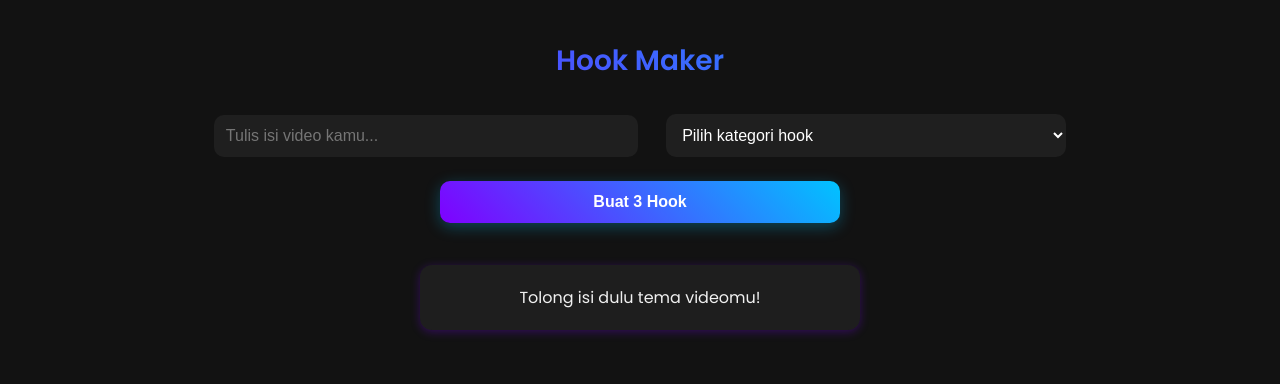
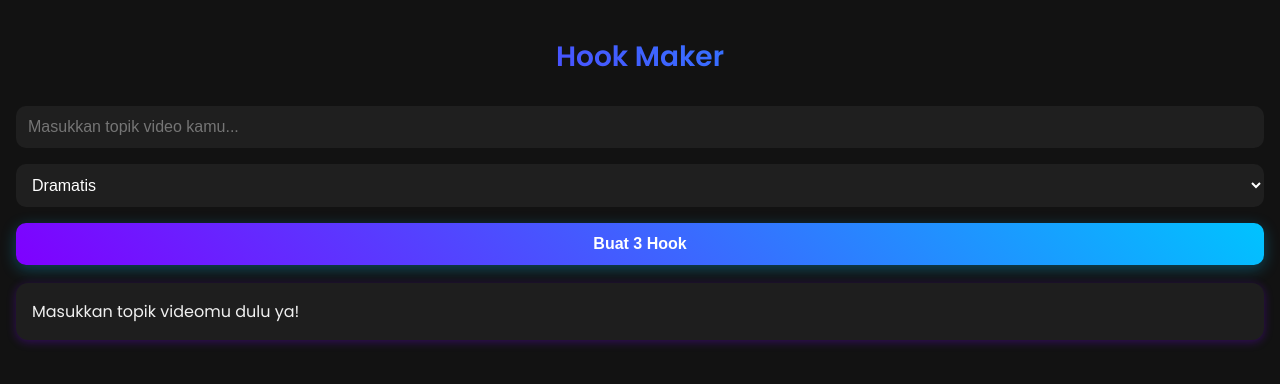
Before and after one commit to krisna13-13/Web-scrollX-landing, a plain HTML site: page Index.html in a window 1280 px wide. Both pictures are taken after a click on the button "Buat 3 Hook". Drawn offline with Linux system fonts and the light colour scheme.

Commit message:
Update Index.html

```diff
--- a/Index.html
+++ b/Index.html
@@ -1,4 +1,5 @@
-<!DOCTYPE html><html lang="id">
+<!DOCTYPE html>
+<html lang="id">
 <head>
   <meta charset="UTF-8">
   <title>Hook Maker</title>
@@ -13,7 +14,9 @@
       background-color: #121212;
       color: #f0f0f0;
       overflow: hidden;
-    }#splash {
+    }
+
+    #splash {
       position: absolute;
       width: 100%;
       height: 100%;
@@ -32,75 +35,61 @@
 
     #main-content {
       display: none;
-  text-align: center;
-  padding: 20px;
+      padding: 16px;
     }
 
     #header {
       font-size: 28px;
       font-weight: 700;
+      text-align: center;
       margin: 20px 0;
       background: linear-gradient(45deg, #7F00FF, #00C3FF);
       -webkit-background-clip: text;
       -webkit-text-fill-color: transparent;
-  animation: fadeSlideDown 1s ease-out;
     }
 
-select, input, button {
+    input, select, button {
+      width: 100%;
       padding: 12px;
-  margin: 12px;
+      margin: 8px 0;
       font-size: 16px;
-  width: 90%;
-  max-width: 400px;
       border-radius: 10px;
       border: none;
-  outline: none;
+      box-sizing: border-box;
     }
-select, input {
+
+    input, select {
       background: #1f1f1f;
-  color: white;
+      color: #fff;
     }
+
     button {
       background: linear-gradient(45deg, #7F00FF, #00C3FF);
       color: white;
       font-weight: bold;
       cursor: pointer;
       box-shadow: 0 4px 15px rgba(0, 195, 255, 0.3);
-  transition: transform 0.3s;
-}
-button:hover {
-  transform: scale(1.05);
     }
 
-#result {
-  margin-top: 20px;
-  display: flex;
-  flex-direction: column;
-  align-items: center;
-}
     .hook {
       background: #1e1e1e;
-  margin: 10px;
-  padding: 20px;
+      margin: 10px 0;
+      padding: 16px;
       border-radius: 12px;
+      position: relative;
       box-shadow: 0 2px 10px rgba(127, 0, 255, 0.3);
-  width: 90%;
-  max-width: 400px;
-  position: relative;
-  opacity: 0;
-  animation: fadeIn 1s forwards;
     }
 
     .copy-btn {
       position: absolute;
-  top: 10px;
-  right: 10px;
+      top: 8px;
+      right: 8px;
       background: linear-gradient(45deg, #7F00FF, #00C3FF);
       color: white;
       border: none;
-  padding: 5px 10px;
+      padding: 6px 10px;
       font-size: 12px;
-  border-radius: 5px;
+      border-radius: 6px;
       cursor: pointer;
     }
 
@@ -113,93 +102,138 @@ button:hover {
       border-radius: 20px;
       font-weight: bold;
       display: none;
-  animation: slideUp 0.5s;
     }
 
     @keyframes fadeIn {
       from { opacity: 0; }
       to { opacity: 1; }
     }
+
     @keyframes fadeOut {
       from { opacity: 1; }
       to { opacity: 0; visibility: hidden; }
     }
-@keyframes slideUp {
-  from { transform: translateY(100px); opacity: 0; }
-  to { transform: translateY(0); opacity: 1; }
+
+    @media (max-width: 600px) {
+      #header { font-size: 24px; }
     }
-@keyframes fadeSlideDown {
-  0% { opacity: 0; transform: translateY(-20px); }
-  100% { opacity: 1; transform: translateY(0); }
-}
-
   </style>
 </head>
 <body>
+
 <div id="splash">
   <h1>Hook Maker</h1>
 </div>
+
 <div id="main-content">
-  <div id="header">Hook Maker</div>  <input type="text" id="videoTopic" placeholder="Tulis isi video kamu...">
-  <select id="category">
-    <option value="umum">Pilih kategori hook</option>
-    <option value="edukasi">Edukasi</option>
-    <option value="hiburan">Hiburan</option>
-    <option value="bisnis">Bisnis</option>
-    <option value="misteri">Misteri</option>
-    <option value="motivasi">Motivasi</option>
-    <option value="beauty">Kecantikan</option>
+  <div id="header">Hook Maker</div>
+
+  <input type="text" id="videoTopic" placeholder="Masukkan topik video kamu...">
+
+  <select id="style">
+    <option value="dramatis">Dramatis</option>
     <option value="clickbait">Clickbait</option>
+    <option value="edukatif">Edukasi</option>
+    <option value="inspiratif">Inspiratif</option>
+    <option value="lucu">Lucu</option>
+    <option value="kaget">Mengagetkan</option>
+    <option value="misterius">Misterius</option>
+    <option value="sad">Sedih & Relatable</option>
   </select>
-  <button onclick="generateHooks()">Buat 3 Hook</button>  <div id="result"></div>
+
+  <button onclick="generateHooks()">Buat 3 Hook</button>
+
+  <div id="result"></div>
   <div id="notif" class="notif">Hook berhasil disalin!</div>
-</div><script>
-const hookTemplates = {
-  umum: [
-    "Kalau kamu suka {topic}, kamu wajib lihat ini!",
-    "Gak banyak orang tahu tentang {topic}.",
-    "Tunggu sampai akhir kalau kamu penasaran soal {topic}!",
-    "Apa yang terjadi saat {topic}? Tonton sekarang!",
-    "Kenapa {topic} bisa bikin semua orang heboh?"
+</div>
+
+<script>
+const templates = {
+  dramatis: [
+    "Kalau kamu tahu soal {topic}, hidupmu gak akan sama lagi.",
+    "Ini bukan cuma tentang {topic}, ini tentang hidup dan mati!",
+    "Semua berubah sejak {topic} terjadi.",
+    "Waktu pertama kali aku dengar {topic}, aku langsung merinding!",
+    "Banyak yang mengabaikan {topic}, sampai akhirnya menyesal."
   ],
-  edukasi: [
-    "Fakta mengejutkan tentang {topic} yang jarang dibahas!",
-    "Bisa jadi kamu salah paham soal {topic} selama ini.",
-    "Yuk belajar soal {topic} dengan cara menyenangkan!"
+  clickbait: [
+    "Kamu nggak akan percaya apa yang terjadi setelah {topic}!",
+    "{topic}? Ini dia fakta yang bikin geleng-geleng kepala!",
+    "Jangan lanjut sebelum tahu tentang {topic} ini!",
+    "Orang-orang nggak sadar bahwa {topic} ini sangat penting.",
+    "Terungkap! Rahasia tersembunyi di balik {topic}!"
   ],
-  hiburan: [
-    "Siap-siap ngakak! {topic} ini lucu banget.",
-    "Kalau kamu bosan, {topic} ini wajib kamu lihat.",
-    "Gokil! {topic} ini pasti bikin hari kamu ceria."
+  edukatif: [
+    "Apa sebenarnya yang terjadi dengan {topic}?",
+    "Inilah alasan kenapa {topic} sangat penting untuk kita pelajari.",
+    "Fakta mengejutkan tentang {topic} yang jarang dibahas.",
+    "Yuk kita bedah bersama apa itu {topic}.",
+    "Gimana sih cara kerja {topic}? Yuk cari tahu!"
   ],
-  // tambahkan kategori lainnya di sini...
+  inspiratif: [
+    "Jangan pernah menyerah! Ini kisah tentang {topic}.",
+    "{topic} bisa jadi awal dari hidupmu yang luar biasa.",
+    "Kalau mereka bisa karena {topic}, kamu juga bisa!",
+    "{topic} bukan akhir segalanya. Ini awal baru.",
+    "Kisah ini akan menginspirasi kamu untuk terus maju: {topic}."
+  ],
+  lucu: [
+    "{topic} ini bikin ngakak sampe nangis!",
+    "Kalau kamu lagi badmood, lihat {topic} ini.",
+    "Nggak kuat! {topic} ini bener-bener absurd.",
+    "Satu kata buat {topic}: NGAKAK!",
+    "Kamu bakal senyum-senyum sendiri lihat {topic}."
+  ],
+  kaget: [
+    "Kamu nggak siap dengan apa yang akan terjadi di {topic}!",
+    "Plot twist-nya bener-bener gila di bagian {topic}!",
+    "Waktu {topic} muncul, semuanya berubah drastis.",
+    "Nggak ada yang nyangka ending dari {topic} begini.",
+    "Deg-degan banget pas {topic} muncul!"
+  ],
+  misterius: [
+    "Apa yang sebenarnya tersembunyi di balik {topic}?",
+    "Cerita tentang {topic} ini bikin bulu kuduk merinding!",
+    "Sampai sekarang, {topic} masih jadi misteri besar.",
+    "Banyak pertanyaan belum terjawab soal {topic}.",
+    "Mitos atau fakta? Temukan jawabannya di {topic}."
+  ],
+  sad: [
+    "Kadang hidup nggak adil... seperti cerita {topic}.",
+    "Nggak kuat lihat bagian {topic}-nya...",
+    "Ini bukan sekadar cerita. {topic} adalah kenyataan pahit.",
+    "Siap-siap baper lihat {topic}.",
+    "Satu cerita yang bikin hati tersentuh: {topic}."
+  ]
 };
 
 function generateHooks() {
   const topic = document.getElementById('videoTopic').value.trim();
-  const category = document.getElementById('category').value;
+  const style = document.getElementById('style').value;
   const resultDiv = document.getElementById('result');
   resultDiv.innerHTML = "";
 
   if (!topic) {
-    resultDiv.innerHTML = "<div class='hook'>Tolong isi dulu tema videomu!</div>";
+    resultDiv.innerHTML = "<div class='hook'>Masukkan topik videomu dulu ya!</div>";
     return;
   }
 
-  const templates = hookTemplates[category] || hookTemplates['umum'];
-  let used = [];
-  for (let i = 0; i < 3; i++) {
-    let idx;
-    do {
-      idx = Math.floor(Math.random() * templates.length);
-    } while (used.includes(idx));
-    used.push(idx);
+  const hooks = templates[style];
+  const used = new Set();
 
-    const text = templates[idx].replace("{topic}", topic);
-    const hookElement = document.createElement('div');
-    hookElement.className = 'hook';
-    hookElement.innerHTML = `${text}<button class="copy-btn" onclick="copyToClipboard('${text.replace(/'/g, "\\'")}')">Copy</button>`;
-    resultDiv.appendChild(hookElement);
+  while (used.size < 3) {
+    const index = Math.floor(Math.random() * hooks.length);
+    if (!used.has(index)) {
+      used.add(index);
+      const text = hooks[index].replace("{topic}", topic);
+      const hookEl = document.createElement('div');
+      hookEl.className = 'hook';
+      hookEl.innerHTML = `
+        ${text}
+        <button class="copy-btn" onclick="copyToClipboard('${text.replace(/'/g, "\\'")}')">Copy</button>
+      `;
+      resultDiv.appendChild(hookEl);
+    }
   }
 }
 
@@ -207,7 +241,7 @@ function copyToClipboard(text) {
   navigator.clipboard.writeText(text).then(() => {
     const notif = document.getElementById('notif');
     notif.style.display = 'block';
-    setTimeout(() => { notif.style.display = 'none'; }, 2000);
+    setTimeout(() => notif.style.display = 'none', 2000);
   });
 }
 
@@ -216,5 +250,6 @@ setTimeout(() => {
   document.getElementById('main-content').style.display = 'block';
   document.body.style.overflow = 'auto';
 }, 4500);
-</script></body>
+</script>
+</body>
 </html>
```
Lines whose indentation alone changed are shown as unchanged.
